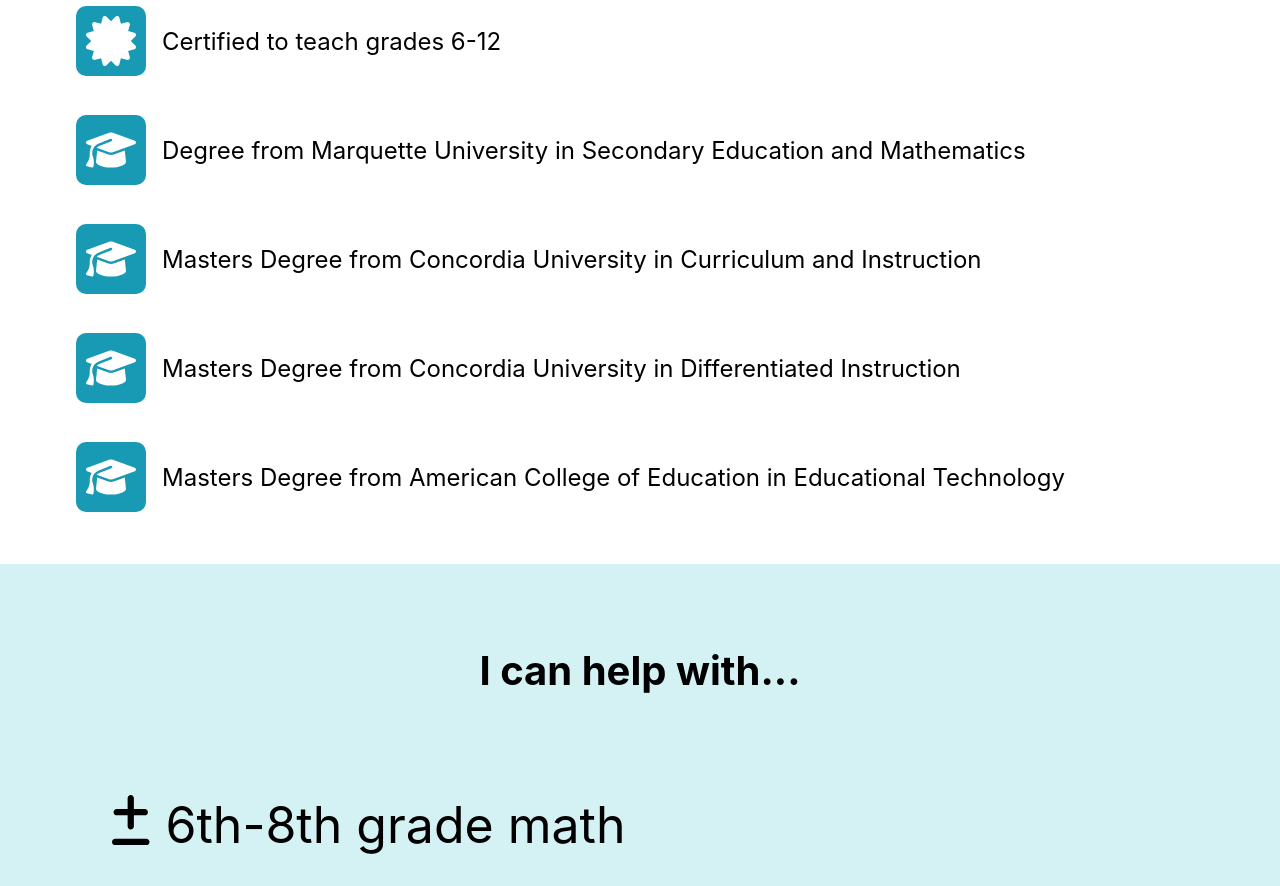
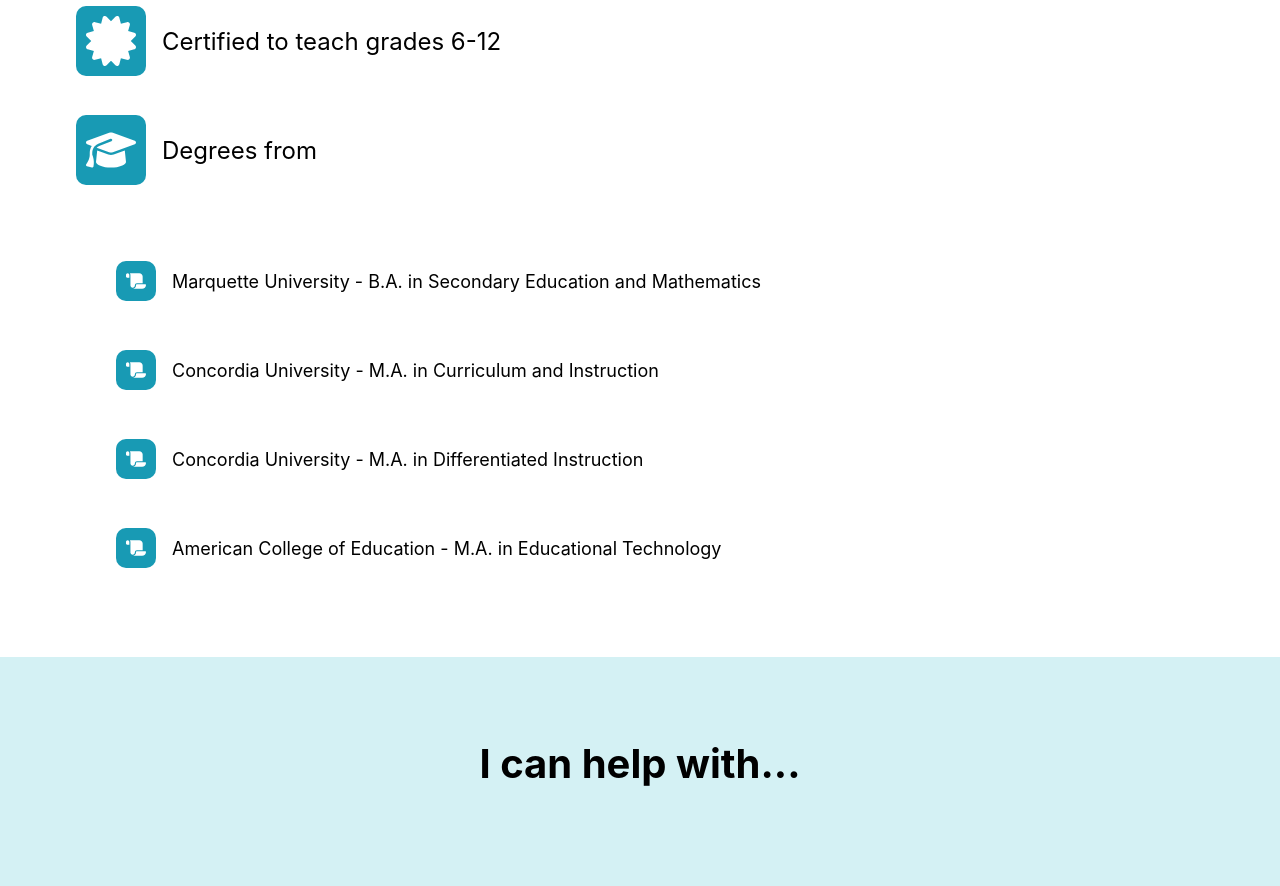
Before and after one commit to zzboncak/david-dau-portfolio, a React (Create React App) app: page / in a window 1280 px wide. Shown: the part 1080-1966 px from the top of the page. Built offline with nearby package versions, Linux system fonts and the light colour scheme.

Commit message:
List out degrees

```diff
--- a/src/App.css
+++ b/src/App.css
@@ -83,6 +83,22 @@
   border-radius: 10px;
 }
 
+.credential ul li {
+  display: flex;
+  align-items: center;
+  list-style: none;
+  padding: 1rem 0;
+}
+
+.credential ul li p {
+  font-size: 18px;
+}
+
+.credential ul li .svg-inline--fa {
+  width: 20px;
+  height: 20px;
+}
+
 .secondary-background {
   background-color: var(--secondary-color);
 }
--- a/src/App.tsx
+++ b/src/App.tsx
@@ -12,6 +12,7 @@
   faInfinity,
   faSuperscript,
   IconDefinition,
+  faScroll,
   // faSquareRootVariable, // Maybe use later if we want different icons
   // faNotEqual, // Maybe use later if we want different icons
 } from "@fortawesome/free-solid-svg-icons";
@@ -125,31 +126,37 @@
             </article>
             <article className="credential">
               <FontAwesomeIcon icon={faGraduationCap} color={iconColor} />
+              <p>Degrees from</p>
+            </article>
+            <article className="credential">
+              <ul>
+                <li>
+                  <FontAwesomeIcon icon={faScroll} color={iconColor} />
                   <p>
-                Degree from Marquette University in Secondary Education and
+                    Marquette University - B.A. in Secondary Education and
                     Mathematics
                   </p>
-            </article>
-            <article className="credential">
-              <FontAwesomeIcon icon={faGraduationCap} color={iconColor} />
+                </li>
+                <li>
+                  <FontAwesomeIcon icon={faScroll} color={iconColor} />
                   <p>
-                Masters Degree from Concordia University in Curriculum and
-                Instruction
+                    Concordia University - M.A. in Curriculum and Instruction
                   </p>
-            </article>
-            <article className="credential">
-              <FontAwesomeIcon icon={faGraduationCap} color={iconColor} />
+                </li>
+                <li>
+                  <FontAwesomeIcon icon={faScroll} color={iconColor} />
                   <p>
-                Masters Degree from Concordia University in Differentiated
-                Instruction
+                    Concordia University - M.A. in Differentiated Instruction
                   </p>
-            </article>
-            <article className="credential">
-              <FontAwesomeIcon icon={faGraduationCap} color={iconColor} />
+                </li>
+                <li>
+                  <FontAwesomeIcon icon={faScroll} color={iconColor} />
                   <p>
-                Masters Degree from American College of Education in Educational
+                    American College of Education - M.A. in Educational
                     Technology
                   </p>
+                </li>
+              </ul>
             </article>
           </section>
         </section>
```
Lines whose indentation alone changed are shown as unchanged.
